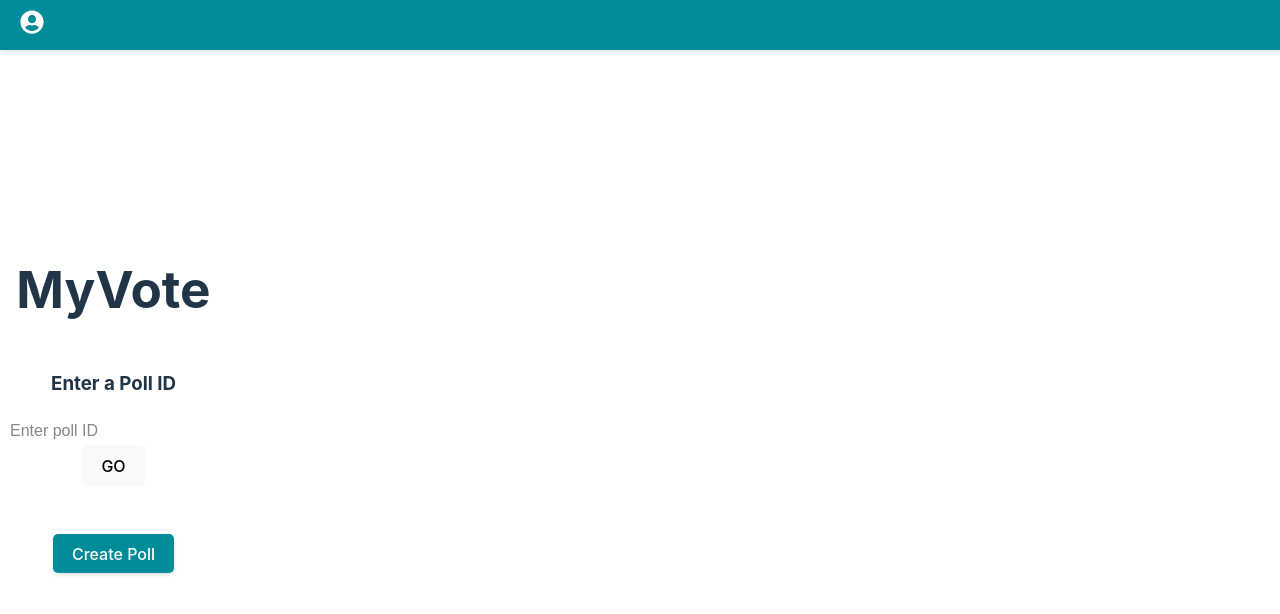
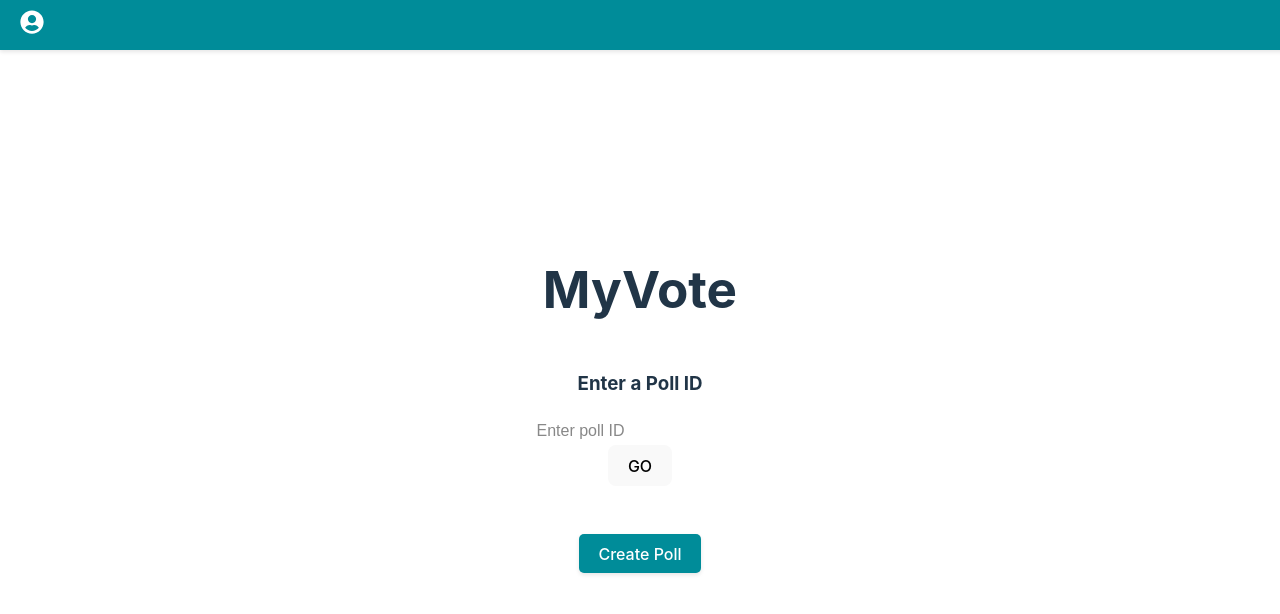
Before and after one commit to JohnLun/MyVote, a React (Vite) app in the folder myvote.client/: page / in a window 1280 px wide. Shown: the top 614 px of the page. Built offline with nearby package versions, Linux system fonts and the light colour scheme; no server answers.

Commit message:
fixed header and landing page center aligned

```diff
--- a/myvote.client/src/App.css
+++ b/myvote.client/src/App.css
@@ -1,4 +1,4 @@
-#root {
+/* #root {
     max-width: 100%;
     text-align: center;
     width: 100%;
@@ -6,3 +6,4 @@
     display: flex;
     flex-direction: column;
 }
+ */
--- a/myvote.client/src/pages/LandingPage.css
+++ b/myvote.client/src/pages/LandingPage.css
@@ -21,6 +21,10 @@ th, td {
 
 }
 
+#root{
+    width: 100%;
+}
+
 .header-search {
     flex: 1;
     display: flex;
```
